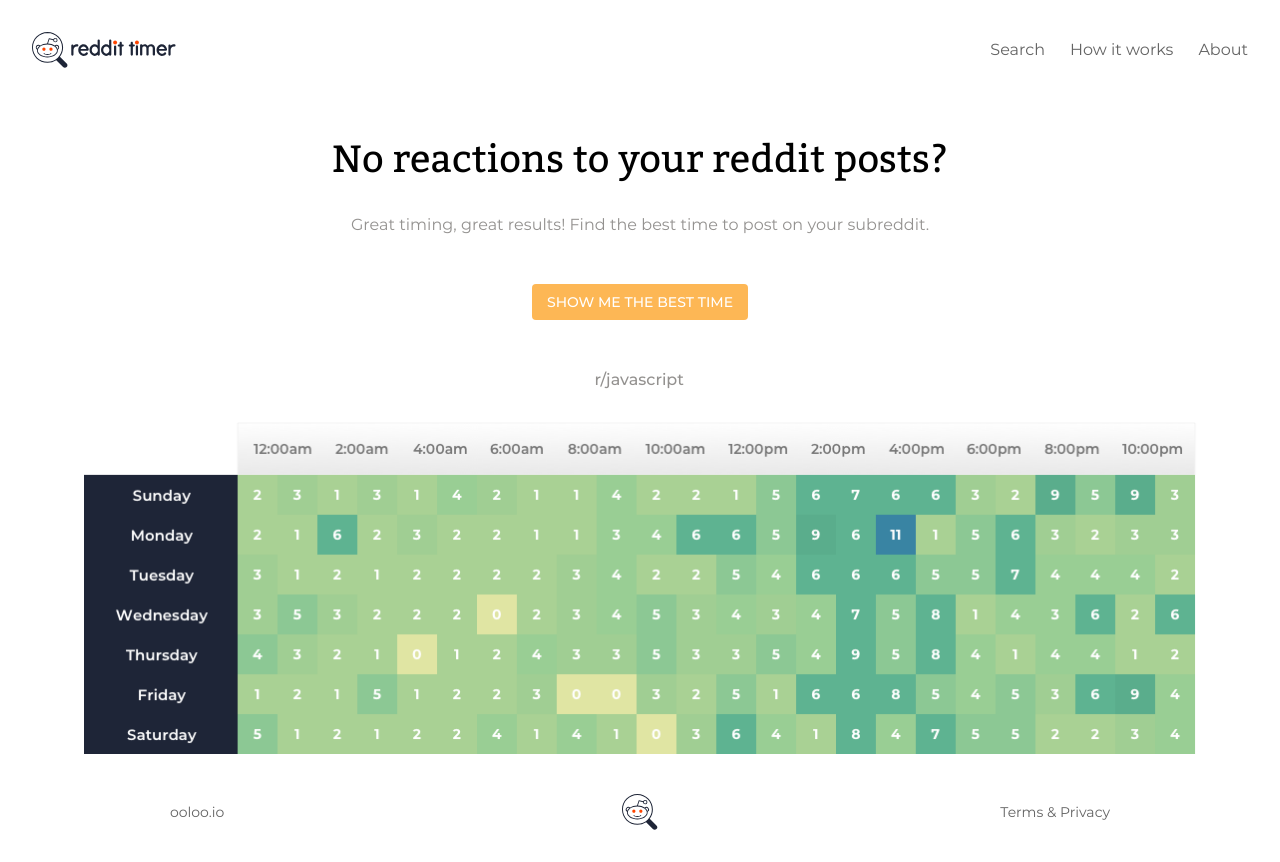
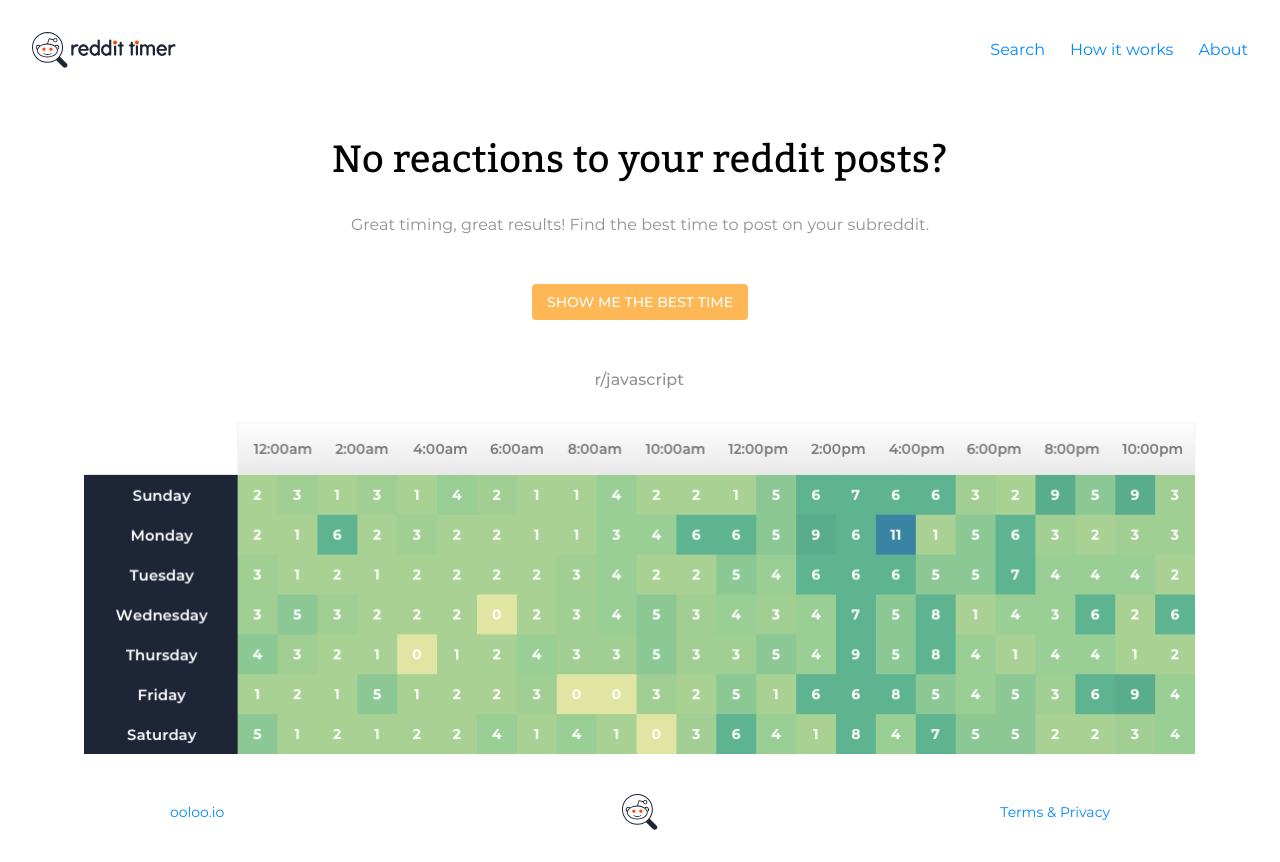
Before and after one commit to ooloo-io/reddit-timer-ferueda, a React (Create React App) app: page / in a window 1280 px wide. Built offline with nearby package versions, Linux system fonts and the light colour scheme.

Commit message:
Update globalStyles.js
Updated theme's brownish color

```diff
--- a/src/styles/globalStyles.js
+++ b/src/styles/globalStyles.js
@@ -68,7 +68,7 @@ const GlobalStyle = createGlobalStyle`
   }
 
   a {
-    color: ${({ theme }) => theme.color.brownishGray};
+    color: ${({ theme }) => theme.color.link};
     text-decoration: none;
   }
 
```
